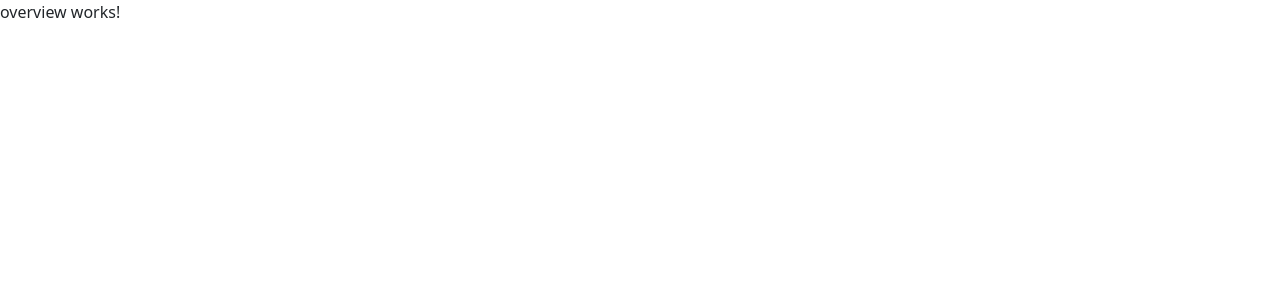
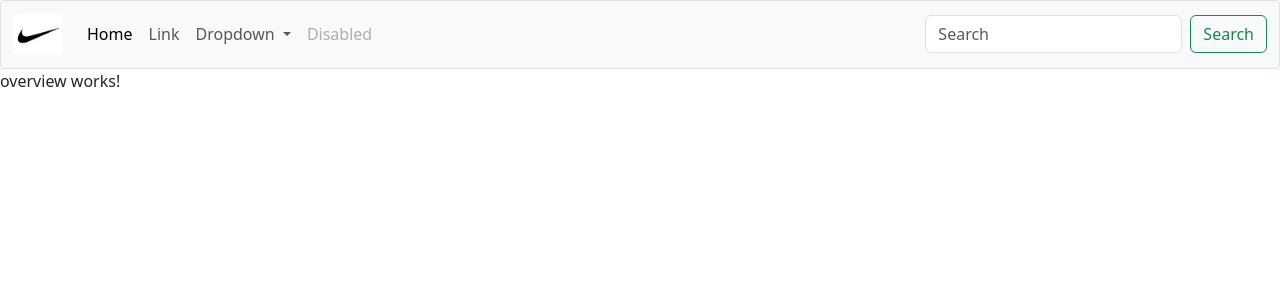
Before and after one commit to Patyika1986/e-commerce, an Angular app: page /overview in a window 1280 px wide. Shown: the top 300 px of the page. Built offline with nearby package versions, Linux system fonts and the light colour scheme.

Commit message:
add bootstrap nav with logo

```diff
--- a/src/app/component/nav/nav.component.html
+++ b/src/app/component/nav/nav.component.html
@@ -1 +1,57 @@
-<p>nav works!</p>
+<nav class="navbar navbar-expand-lg bg-body-tertiary border rounded-1">
+  <div class="container-fluid">
+    <a class="navbar-brand" href="#"
+      ><img src="assets/logo/logo.nike.jpg" alt=""
+    /></a>
+    <button
+      class="navbar-toggler"
+      type="button"
+      data-bs-toggle="collapse"
+      data-bs-target="#navbarSupportedContent"
+      aria-controls="navbarSupportedContent"
+      aria-expanded="false"
+      aria-label="Toggle navigation"
+    >
+      <span class="navbar-toggler-icon"></span>
+    </button>
+    <div class="collapse navbar-collapse" id="navbarSupportedContent">
+      <ul class="navbar-nav me-auto mb-2 mb-lg-0">
+        <li class="nav-item">
+          <a class="nav-link active" aria-current="page" href="#">Home</a>
+        </li>
+        <li class="nav-item">
+          <a class="nav-link" href="#">Link</a>
+        </li>
+        <li class="nav-item dropdown">
+          <a
+            class="nav-link dropdown-toggle"
+            href="#"
+            role="button"
+            data-bs-toggle="dropdown"
+            aria-expanded="false"
+          >
+            Dropdown
+          </a>
+          <ul class="dropdown-menu">
+            <li><a class="dropdown-item" href="#">Action</a></li>
+            <li><a class="dropdown-item" href="#">Another action</a></li>
+            <li><hr class="dropdown-divider" /></li>
+            <li><a class="dropdown-item" href="#">Something else here</a></li>
+          </ul>
+        </li>
+        <li class="nav-item">
+          <a class="nav-link disabled">Disabled</a>
+        </li>
+      </ul>
+      <form class="d-flex" role="search">
+        <input
+          class="form-control me-2"
+          type="search"
+          placeholder="Search"
+          aria-label="Search"
+        />
+        <button class="btn btn-outline-success" type="submit">Search</button>
+      </form>
+    </div>
+  </div>
+</nav>
--- a/src/app/component/nav/nav.component.scss
+++ b/src/app/component/nav/nav.component.scss
@@ -0,0 +1,5 @@
+img {
+    width: 50px;
+    height: auto;
+    border-radius: .3rem;
+}
--- a/src/app/component/overview/overview.component.html
+++ b/src/app/component/overview/overview.component.html
@@ -1 +1,2 @@
+<app-nav></app-nav>
 <p>overview works!</p>
--- a/src/styles.scss
+++ b/src/styles.scss
@@ -1 +1,5 @@
 /* You can add global styles to this file, and also import other style files */
+* {
+    margin: 0;
+    box-sizing: border-box;
+}
```
Also changed, not shown: src/assets/logo/logo.nike.jpg (added).
